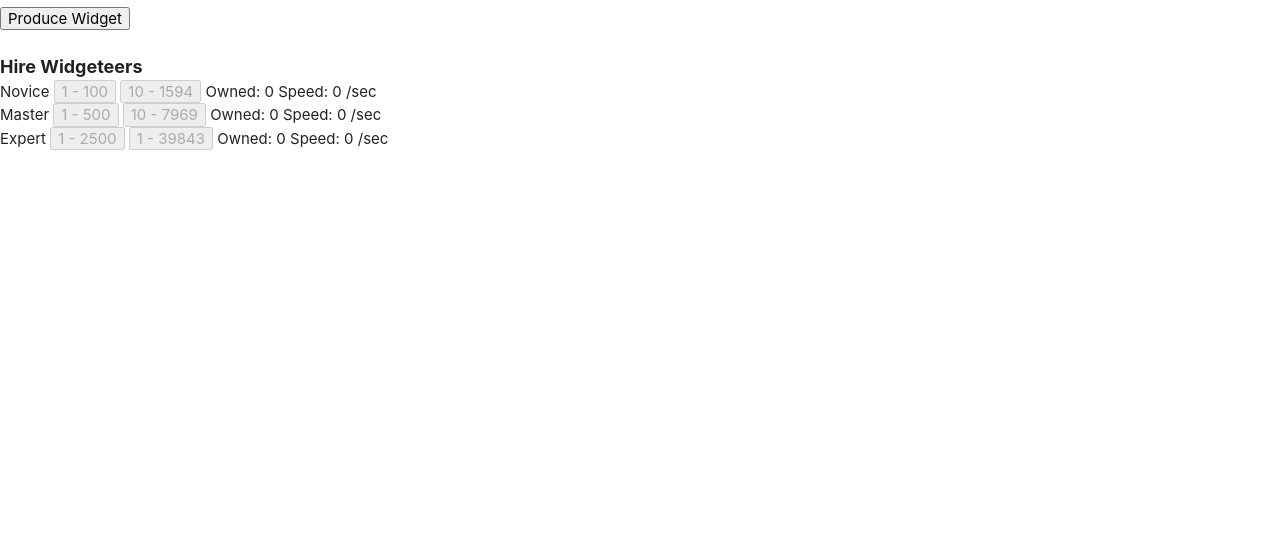
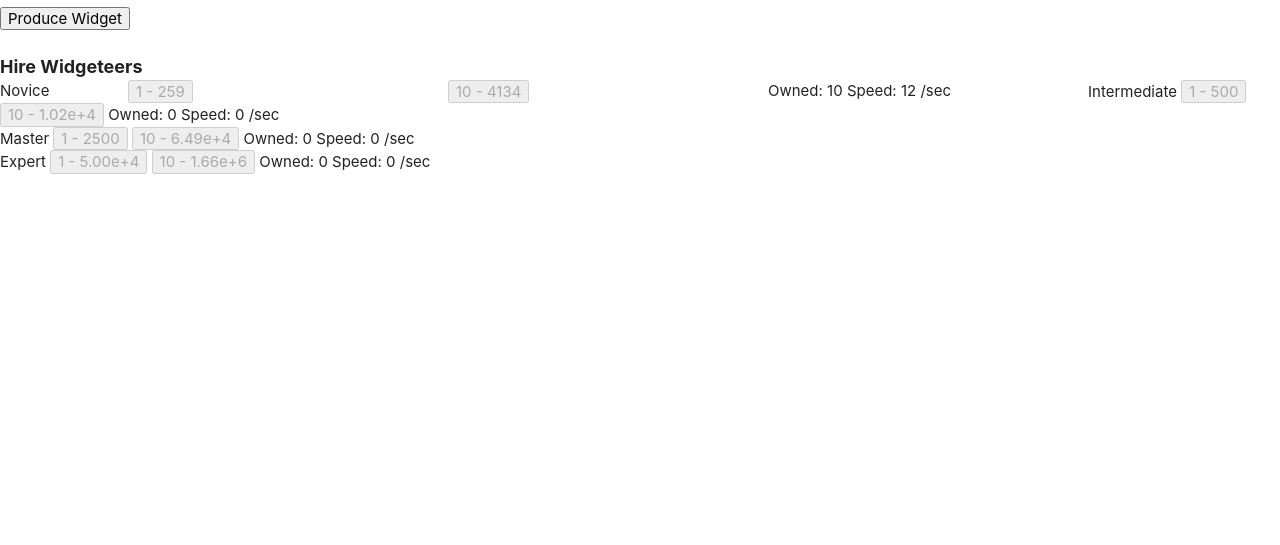
Before and after one commit to galamdring/galamdring.github.io, a plain HTML site: page public/index.html in a window 1280 px wide. Shown: the part 255-800 px from the top of the page. Drawn offline with nearby package versions, Linux system fonts and the light colour scheme.

Commit message:
More stuffs

```diff
--- a/public/css/result-light.css
+++ b/public/css/result-light.css
@@ -6,3 +6,27 @@ p {
   padding: 0px;
   margin: 0;
 }
+
+.labelDiv
+{
+  width:10%;
+  float:left;
+}
+
+.oneButtonDiv
+{
+  width:25%;
+  float:left;
+}
+
+.tenButtonDiv
+{
+  width:25%;
+  float:left;
+}
+
+.statsDiv
+{
+  width:25%;
+  float:left;
+}
--- a/public/index.html
+++ b/public/index.html
@@ -41,9 +41,12 @@
             <h1>Widgets: <span id="widget-count">0</span></h1>
             <button id="produce-widget">Produce Widget</button><br><br>
             <p style="font-size: large; font-weight: bold;">Hire Widgeteers</p>
-            <p>Novice <button id="novice-widgeteer-1" disabled="">1 - 100</button> <button id="novice-widgeteer-10" disabled="">10 - 1593</button>
-              Owned: <span style="height:auto;" id="novice-widgeteer-count">0</span>
-              Speed: <span style="height:auto;" id="novice-widgeteer-speed">0</span>  /sec</p>
+            <div class="labelDiv"> Novice </div><div class="oneButtonDiv"><button id="novice-widgeteer-1" disabled="">1 - 100</button></div> <div class="tenButtonDiv"><button id="novice-widgeteer-10" disabled="">10 - 1593</button></div>
+              <div class="statsDiv">Owned: <span style="height:auto;" id="novice-widgeteer-count">0</span>
+              Speed: <span style="height:auto;" id="novice-widgeteer-speed">0</span>  /sec</div>
+              <p>Intermediate <button id="intermediate-widgeteer-1" disabled="">1 - 100</button> <button id="intermediate-widgeteer-10" disabled="">10 - 1593</button>
+                Owned: <span style="height:auto;" id="intermediate-widgeteer-count">0</span>
+                Speed: <span style="height:auto;" id="intermediate-widgeteer-speed">0</span>  /sec</p>
               <p>Master <button id="master-widgeteer-1" disabled="">1 - 500</button> <button id="master-widgeteer-10" disabled="">10 - 7969</button> Owned: <span style="height:auto;" id="master-widgeteer-count">0</span> Speed:
                 <span style="height:auto;" id="master-widgeteer-speed">0</span> /sec</p>
             <p>Expert <button id="expert-widgeteer-1" disabled="">1 - 2500</button> <button id="expert-widgeteer-10" disabled="">1 - 39843</button> Owned: <span style="height:auto;" id="expert-widgeteer-count">0</span> Speed:
--- a/public/js/widgets.js
+++ b/public/js/widgets.js
@@ -10,6 +10,23 @@ function chargeForType(type,cost){
             break;
         default:
             break;
+    }
+}
+class AutoBuyerOptions{
+    constructor(enabled){
+        this.enabled = enabled;
+    }
+}
+let options = {
+    autobuyers: {
+        novice1: new AutoBuyerOptions(true),
+        novice10: new AutoBuyerOptions(true),
+        intermediate1: new AutoBuyerOptions(true),
+        intermediate10: new AutoBuyerOptions(true),
+        master1: new AutoBuyerOptions(true),
+        master10: new AutoBuyerOptions(true),
+        expert1: new AutoBuyerOptions(true),
+        expert10: new AutoBuyerOptions(true)
     }
 }
 class Worker{
@@ -43,6 +60,9 @@ class Worker{
         chargeForType(this.type, this.priceToCount(count));
         // Increase cost for the next one, using Math.ceil() to round up
         this.cost = increasePrice(count,this.cost,this.costIncrease);
+        if(this.countToSet==this.setSize){
+            M.toast({html: 'Buying ' + this.setSize + ' gets you a bonus, currently '+ (this.purchased/this.setSize)*this.setBonus})
+        }
     }
 
     purchaseNextSet(){
@@ -107,26 +127,37 @@ let data = new dataClass(
             1.1, //costIncrease
             1000, // interval
         ),
-        master: new Worker (
+        intermediate: new Worker(
             'widget', // type
             0, //count
-            1.1, //speed
+            0.95, //speed
             0, //purchased
             1.2, // setBonus
             10, // setSize
             500, //cost
-            1.1, //costIncrease
+            1.15, //costIncrease
+            1000, // interval
+        ),
+        master: new Worker (
+            'widget', // type
+            0, //count
+            0.9, //speed
+            0, //purchased
+            1.2, // setBonus
+            10, // setSize
+            2500, //cost
+            1.2, //costIncrease
             1000, // interval
         ),
         expert: new Worker(
             'widget', // type
             0, //count
-            1.1, //speed
+            0.85, //speed
             0, //purchased
             1.2, // setBonus
             10, // setSize
-            2500, //cost
-            1.1, //costIncrease
+            50000, //cost
+            1.25, //costIncrease
             1000, // interval
         ),
         speed: 0,
@@ -148,7 +179,7 @@ let data = new dataClass(
         costIncrease: 1.1,
         interval: 1000,
     },
-    0, //numWidgets
+    1594, //numWidgets
     0, //numDodads
 )
 
@@ -158,7 +189,16 @@ var speedLastRuns = [];
 
 $(document).ready(function(){
     $('.tabs').tabs();
-    $('#novice-widgeteer-10').text([10, numberForDisplay(data.widgeteers.novice.priceToSet,2)].join(' - '));
+    // set initial pricing.
+    $('#novice-widgeteer-1').text('1 - ' + numberForDisplay(data.widgeteers.novice.cost,2));
+    $('#novice-widgeteer-10').text([data.widgeteers.novice.countToSet, numberForDisplay(data.widgeteers.novice.priceToSet,2)].join(' - '));
+    $('#intermediate-widgeteer-1').text('1 - ' + numberForDisplay(data.widgeteers.intermediate.cost,2));
+    $('#intermediate-widgeteer-10').text([data.widgeteers.intermediate.countToSet,
+                                              numberForDisplay(data.widgeteers.intermediate.priceToSet,2)].join(' - '));
+    $('#master-widgeteer-1').text('1 - ' + numberForDisplay(data.widgeteers.master.cost,2));
+    $('#master-widgeteer-10').text([data.widgeteers.master.countToSet, numberForDisplay(data.widgeteers.master.priceToSet,2)].join(' - '));
+    $('#expert-widgeteer-1').text('1 - ' + numberForDisplay(data.widgeteers.expert.cost,2));
+    $('#expert-widgeteer-10').text([data.widgeteers.expert.countToSet, numberForDisplay(data.widgeteers.expert.priceToSet,2)].join(' - '));
 
     // Increase numWidgets every time produce-widget is clicked
     $('#produce-widget').off("click").on('click', function () {
@@ -185,6 +225,23 @@ $(document).ready(function(){
         // update the ui with new pricing.
         $('#novice-widgeteer-1').text('1 - ' + numberForDisplay(data.widgeteers.novice.cost,2));
         $('#novice-widgeteer-10').text([data.widgeteers.novice.countToSet, numberForDisplay(data.widgeteers.novice.priceToSet,2)].join(' - '));
+    });
+    $('#intermediate-widgeteer-1').off("click").on('click', function () {
+        data.widgeteers.novice.purchase(1);
+
+        // update the ui with new pricing.
+        $('#intermediate-widgeteer-1').text('1 - ' + numberForDisplay(data.widgeteers.intermediate.cost,2));
+        $('#intermediate-widgeteer-10').text([data.widgeteers.intermediate.countToSet,
+                                              numberForDisplay(data.widgeteers.intermediate.priceToSet,2)].join(' - '));
+    });
+
+    $('#intermediate-widgeteer-1').off("click").on('click', function () {
+        data.widgeteers.novice.purchaseNextSet();
+
+        // update the ui with new pricing.
+        $('#intermediate-widgeteer-1').text('1 - ' + numberForDisplay(data.widgeteers.intermediate.cost,2));
+        $('#intermediate-widgeteer-10').text([data.widgeteers.intermediate.countToSet,
+                                              numberForDisplay(data.widgeteers.intermediate.priceToSet,2)].join(' - '));
     });
 
     // Same for novice-widgeteer
@@ -243,10 +300,12 @@ $(document).ready(function(){
         let sinceLastRun = Date.now()-lastRun;
         let widgetSinceLastRun = data.numWidgets - widgetsLastRun;
         let speedThisRun = widgetSinceLastRun/sinceLastRun * 1000;
-        if (speedLastRuns.length >10){
-            speedLastRuns.shift();
+        if (speedThisRun >= 0){
+            if (speedLastRuns.length >10){
+                speedLastRuns.shift();
+            }
+            speedLastRuns.push(speedThisRun);
         }
-        speedLastRuns.push(speedThisRun);
         let average = (array) => array.reduce((a, b) => a+b) / array.length;
         let averageSpeed = speedLastRuns.length > 0 ? Math.round(average(speedLastRuns)) : 0;
 
@@ -254,13 +313,15 @@ $(document).ready(function(){
         lastRun = Date.now();
 
         // Masters train 5 Novice Widgeteers per second (5/100 every 10ms)
-        data.widgeteers.novice.count += data.widgeteers.master.produce(sinceLastRun);
+        data.widgeteers.novice.count += data.widgeteers.intermediate.produce(sinceLastRun);
+        data.widgeteers.intermediate.count += data.widgeteers.master.produce(sinceLastRun);
         // Experts train 25 Master Widgeteers per second (25/100 every 10ms)
         data.widgeteers.master.count += data.widgeteers.expert.produce(sinceLastRun);
         // Novices add 1 per second (1/100 every 10ms)
         data.numWidgets += data.widgeteers.novice.produce(sinceLastRun);
 
         $('#novice-widgeteer-count').text(numberForDisplay(data.widgeteers.novice.count));
+        $('#intermediate-widgeteer-count').text(numberForDisplay(data.widgeteers.intermediate.count));
         $('#master-widgeteer-count').text(numberForDisplay(data.widgeteers.master.count));
         $('#expert-widgeteer-count').text(numberForDisplay(data.widgeteers.expert.count));
 
@@ -272,25 +333,62 @@ $(document).ready(function(){
         data.widgeteers.speed = averageSpeed; // I'm not sure if we need both, but here we are//
         $('#widgeteer-speed').text(numberForDisplay(Math.floor(data.widgeteers.speed),2));
         $('#novice-widgeteer-speed').text(numberForDisplay(data.widgeteers.novice.totalSpeed,2));
+        $('#intermediate-widgeteer-speed').text(numberForDisplay(data.widgeteers.intermediate.totalSpeed,2));
         $('#master-widgeteer-speed').text(numberForDisplay(data.widgeteers.master.totalSpeed,2));
         $('#expert-widgeteer-speed').text(numberForDisplay(data.widgeteers.expert.totalSpeed,2));
 
 
-        // Update the widgeteers with their current prices
+        // TODO: create a autobuyers page to control these.
+        if(options.autobuyers.novice1.enabled){
+            document.getElementById('novice-widgeteer-1').click();
+            setButtonsStatus()
+        }
+        if(options.autobuyers.novice10.enabled){
+            document.getElementById('novice-widgeteer-10').click();
+            setButtonsStatus()
+        }
+        if(options.autobuyers.intermediate1.enabled){
+            document.getElementById('intermediate-widgeteer-1').click();
+            setButtonsStatus()
+        }
+        if(options.autobuyers.intermediate10.enabled){
+            document.getElementById('intermediate-widgeteer-10').click();
+            setButtonsStatus()
+        }
+        if(options.autobuyers.master1.enabled){
+            document.getElementById('master-widgeteer-1').click();
+            setButtonsStatus()
+        }
+        if(options.autobuyers.master10.enabled){
+            document.getElementById('master-widgeteer-10').click();
+            setButtonsStatus()
+        }
+        if(options.autobuyers.expert1.enabled){
+            document.getElementById('expert-widgeteer-1').click();
+            setButtonsStatus()
+        }
+        if(options.autobuyers.expert10.enabled){
+            document.getElementById('expert-widgeteer-10').click();
+            setButtonsStatus()
+        }
 
-
-
-        // Enable/disable the widgeteer buttons based on our numWidgets
-        $('#novice-widgeteer-1').prop('disabled', data.widgeteers.novice.cost > data.numWidgets);
-        $('#novice-widgeteer-10').prop('disabled', data.widgeteers.novice.priceToSet > data.numWidgets )
-        $('#master-widgeteer-1').prop('disabled', data.widgeteers.master.cost > data.numWidgets || data.widgeteers.novice.count < 10);
-        $('#master-widgeteer-10').prop('disabled', data.widgeteers.master.priceToSet > data.numWidgets || data.widgeteers.novice.count < 10)
-        $('#expert-widgeteer-1').prop('disabled', data.widgeteers.expert.cost > data.numWidgets || data.widgeteers.master.count < 10);
+        setButtonsStatus();
 
     }, 100);
 
 
 })
+
+function setButtonsStatus(){
+    $('#novice-widgeteer-1').prop('disabled', data.widgeteers.novice.cost > data.numWidgets);
+    $('#novice-widgeteer-10').prop('disabled', data.widgeteers.novice.priceToSet > data.numWidgets )
+    $('#intermediate-widgeteer-1').prop('disabled', data.widgeteers.intermediate.cost > data.numWidgets || data.widgeteers.novice.count < 10);
+    $('#intermediate-widgeteer-10').prop('disabled', data.widgeteers.intermediate.priceToSet > data.numWidgets || data.widgeteers.novice.count < 10)
+    $('#master-widgeteer-1').prop('disabled', data.widgeteers.master.cost > data.numWidgets || data.widgeteers.intermediate.count < 10);
+    $('#master-widgeteer-10').prop('disabled', data.widgeteers.master.priceToSet > data.numWidgets || data.widgeteers.intermediate.count < 10)
+    $('#expert-widgeteer-1').prop('disabled', data.widgeteers.expert.cost > data.numWidgets || data.widgeteers.master.count < 10);
+    $('#expert-widgeteer-10').prop('disabled', data.widgeteers.expert.priceToSet > data.numWidgets || data.widgeteers.master.count < 10);
+}
 
 function numberForDisplay(number, numDecimal = 0){
     // TODO: Create an option to change this to other types. Maybe include a cancer notation IE Antimatter?
```
